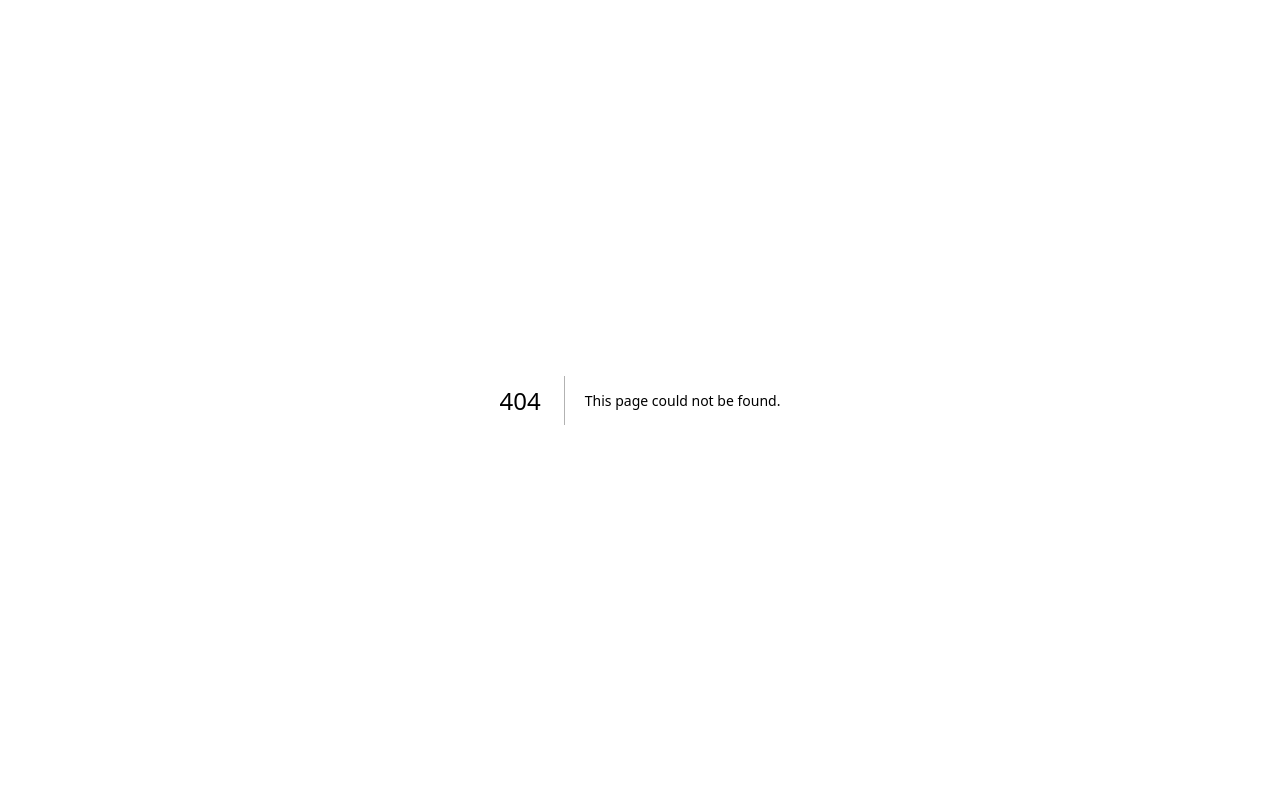
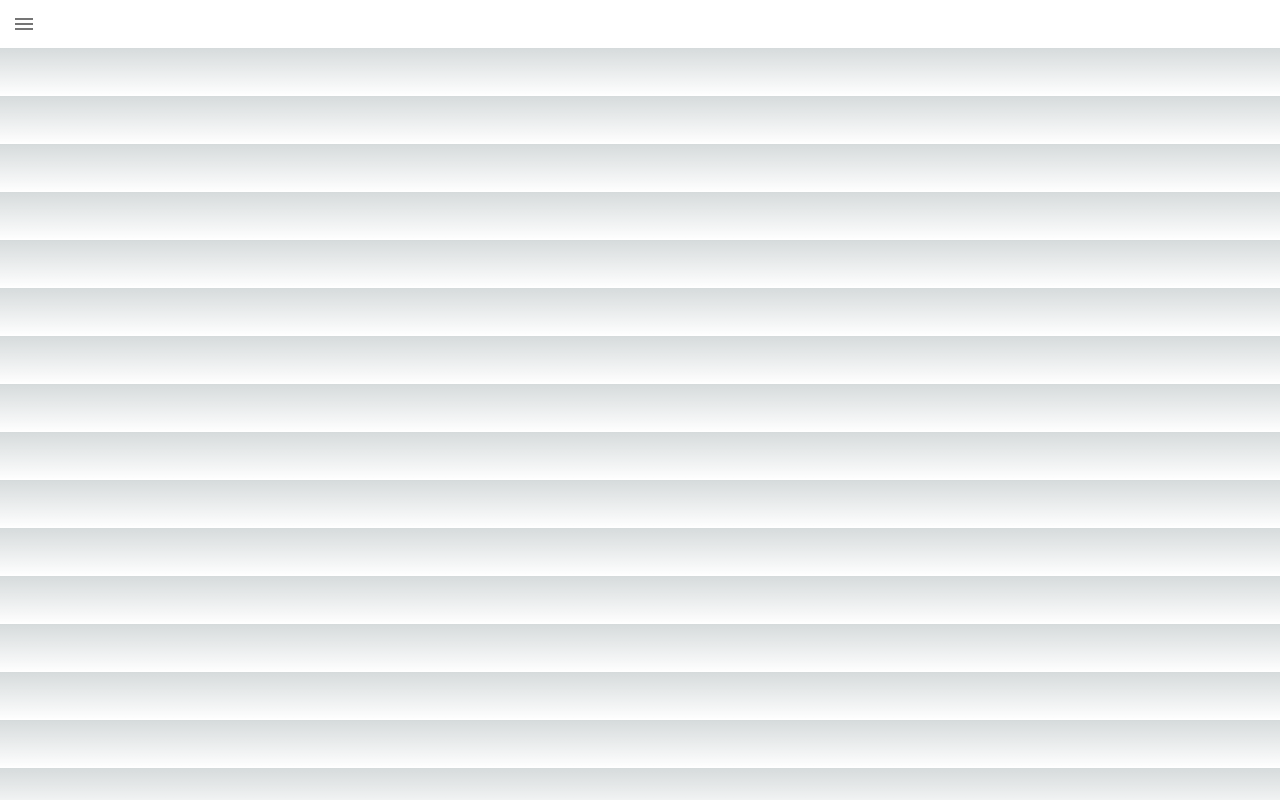
Before and after one commit to Jerryliu3547/materialuidemo, a Next.js app: page /drawer in a window 1280 px wide. Before the commit this address had no page. Built offline with nearby package versions, Linux system fonts and the light colour scheme.

Commit message:
add drawer

```diff
--- /dev/null
+++ b/src/app/drawer/page.js
@@ -0,0 +1,26 @@
+'use client'
+import React from 'react'
+import {Box, Drawer, Divider, List, ListItem, ListItemText, Typography, IconButton} from '@mui/material'
+import MenuIcon from '@mui/icons-material/Menu'
+import {useState} from 'react'
+
+
+const Drawerpage = () => {
+  const [isOpen, setIsOpen] = useState(false)
+  return (
+    <div className='bg-white'>
+        <IconButton size='large' onClick={()=>{setIsOpen(true)}} >
+            <MenuIcon />
+        </IconButton>
+        <Drawer anchor='left' open={isOpen} onClose={()=>{setIsOpen(false)}}>
+            <Box p={2} width='250px' textAlign='center' role='presentation'>
+                <Typography variant='h6' component='div'>
+                    Side Panel
+                </Typography>
+            </Box>
+        </Drawer>
+    </div>
+  )
+}
+
+export default Drawerpage
--- a/src/app/home/page.js
+++ b/src/app/home/page.js
@@ -17,6 +17,7 @@ const page = () => {
     {name: 'AutoComplete', href: '/autocomplete'},
     {name: 'Box', href: '/box'},
     {name: 'Grid', href: '/grid'},
+    {name: 'drawer', href: '/drawer'},
 
 
 
```
